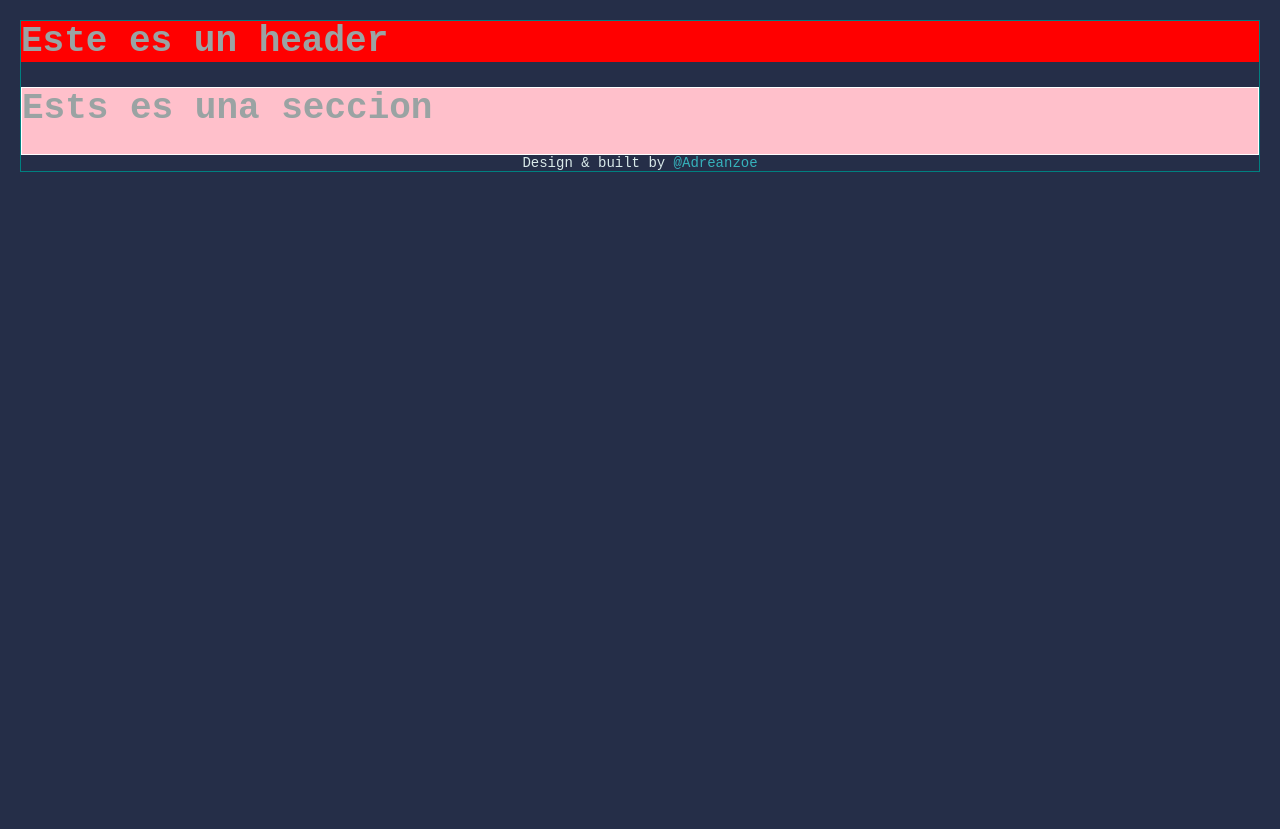
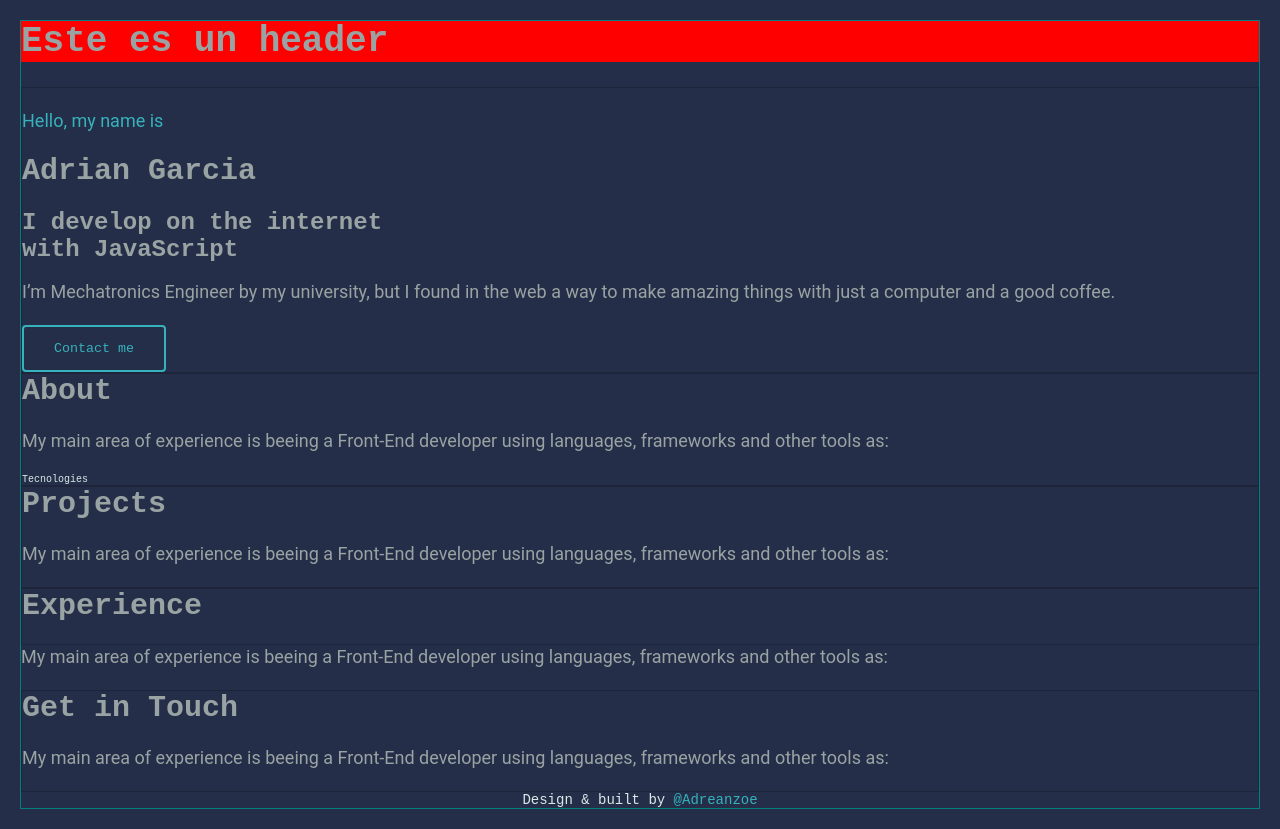
Before and after one commit to garciasaaib/adranuz.com, a React app: page / in a window 1280 px wide. Before the commit the page ends 800 px from the top, so only its background shows below. Built offline with nearby package versions, Linux system fonts and the light colour scheme.

Commit message:
adding things

```diff
--- a/src/components/sections/Section.js
+++ b/src/components/sections/Section.js
@@ -4,13 +4,14 @@ import styled from 'styled-components'
 
 const SectionStyled = styled.div`
   margin: auto;
-  border: 1px solid white;
+  border: 1px solid rgba(0,0,0,.2);
 `
 
-function Section() {
+function Section({children, title}) {
   return (
     <SectionStyled>
-      <h1>Ests es una seccion</h1>
+      <h2>{title}</h2>
+      {children}
     </SectionStyled>
   )
 }
--- a/src/templates/Content.js
+++ b/src/templates/Content.js
@@ -4,14 +4,31 @@ import Section from "../components/sections/Section"
 
 const ContentStyled = styled.div`
   margin: auto;
-  background-color: pink;
 `
 
 function Content() {
   return (
     <ContentStyled>
-      <Section />
+      <Section>
+        <p><b>Hello, my name is</b></p>
+        <h2>Adrian Garcia</h2>
+        <h3>I develop on the internet <br/> with JavaScript</h3>
+        <p>I’m Mechatronics Engineer by my university, but I found in the web a way to make amazing things with just a computer and a good coffee.</p>
+        <button>Contact me</button>
+      </Section>
+      <Section title="About">
+        <p>My main area of experience is beeing a Front-End developer using languages, frameworks and other tools as:</p>
+        <div>Tecnologies</div>
+      </Section>
+      <Section title="Projects">
+        <p>My main area of experience is beeing a Front-End developer using languages, frameworks and other tools as:</p>
 
+      </Section>
+      <Section title="Experience"></Section>
+        <p>My main area of experience is beeing a Front-End developer using languages, frameworks and other tools as:</p>
+      <Section title="Get in Touch" align-center>
+        <p>My main area of experience is beeing a Front-End developer using languages, frameworks and other tools as:</p>
+      </Section>
     </ContentStyled>
   )
 }
```
